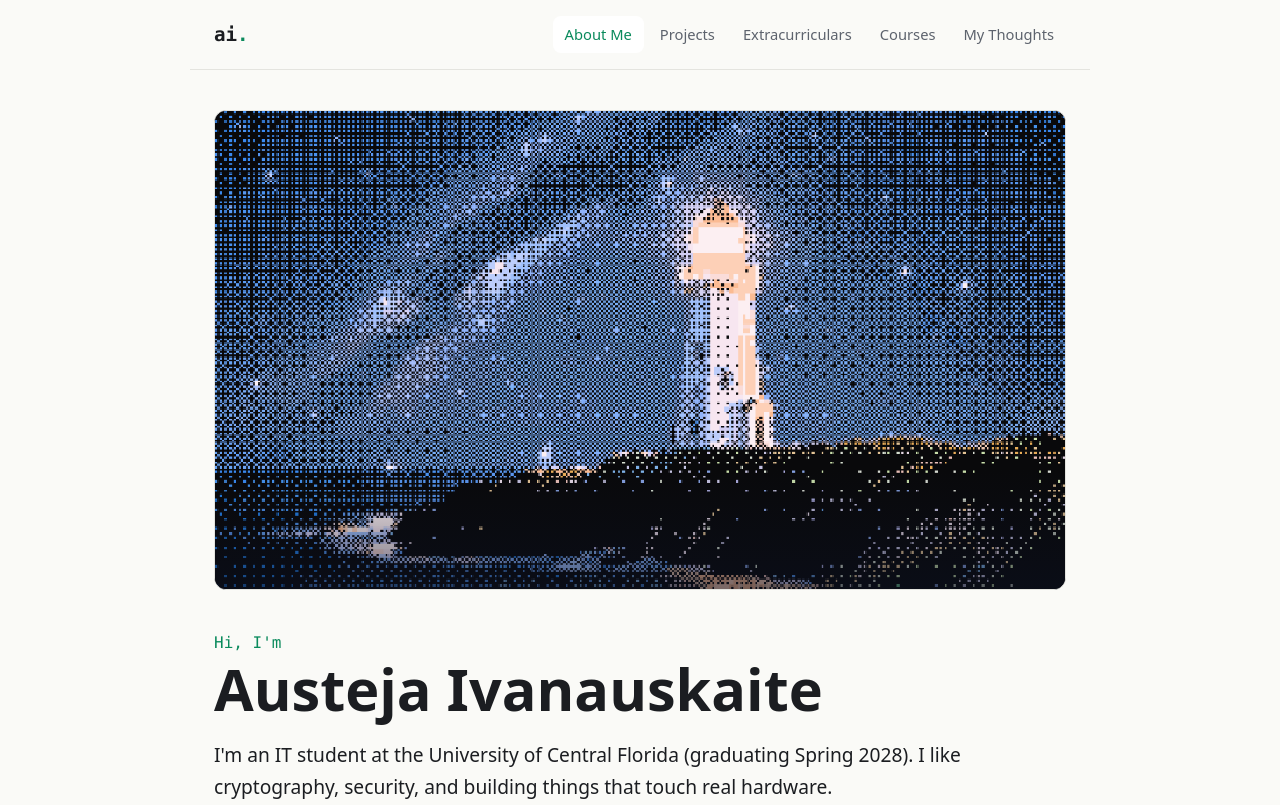
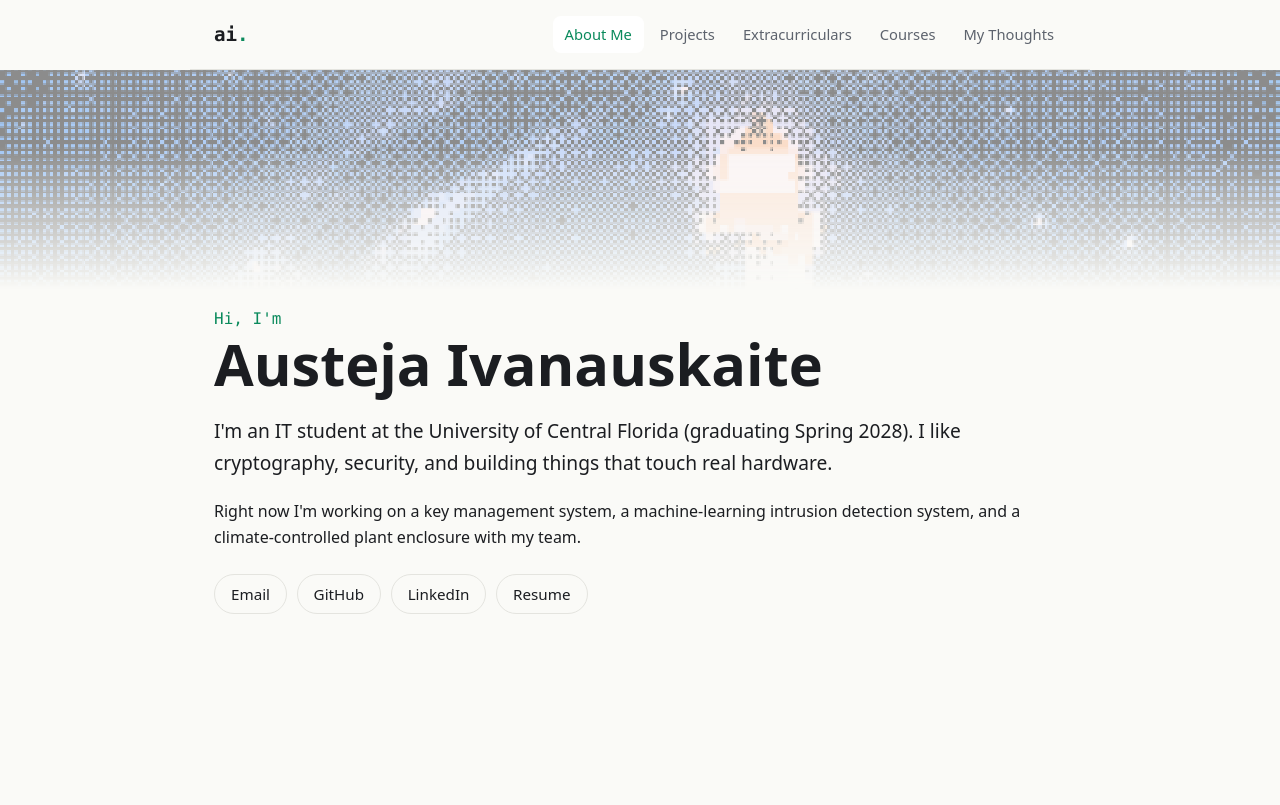
Before and after one commit to austeja-iva/class-site, a plain HTML site: page index.html in a window 1280 px wide. Shown: the top 805 px of the page. Drawn offline with Linux system fonts and the light colour scheme.

Commit message:
Make banner a faded strip across the top

```diff
--- a/index.html
+++ b/index.html
@@ -19,14 +19,13 @@
       <a href="#thoughts">My Thoughts</a>
     </nav>
   </header>
+  <!-- Semi-transparent pixel-art banner across the top -->
+  <div class="top-banner" aria-hidden="true"></div>
 
   <main>
     <!-- ============ ABOUT ME ============ -->
     <section id="about" class="section tab-panel about">
-      <!-- Animated pixel-art banner. To swap it, replace images/lighthouse.webp -->
-      <figure class="hero-art">
-        <img src="images/lighthouse.webp" alt="Animated pixel-art lighthouse under a starry night sky" width="720" height="405" />
-      </figure>
+
       <p class="eyebrow">Hi, I'm</p>
       <h1>Austeja Ivanauskaite</h1>
       <p class="lead">
--- a/styles.css
+++ b/styles.css
@@ -59,24 +59,18 @@ a:hover { text-decoration: underline; }
 main { max-width: var(--max); margin: 0 auto; padding: 0 1.5rem; }
 .section { padding: 3.5rem 0 1rem; min-height: 60vh; }
 .section[hidden] { display: none; }
-.about { padding-top: 2.5rem; }
+.about { padding-top: 1rem; }
 
-/* ---------- Pixel-art banner on About Me ---------- */
-.hero-art {
-  position: relative; margin: 0 0 2.5rem;
-  border: 1px solid var(--border); border-radius: var(--radius);
-  overflow: hidden; background: #0b1020;
+/* ---------- Semi-transparent banner across the top ---------- */
+.top-banner {
+  height: 220px;                       /* how tall the strip is */
+  background: url("images/lighthouse.webp") center 18% / cover no-repeat;
+  image-rendering: pixelated;          /* keeps the pixels crisp */
+  opacity: 0.45;                       /* 0 = invisible, 1 = solid */
+  -webkit-mask-image: linear-gradient(to bottom, black 35%, transparent);
+  mask-image: linear-gradient(to bottom, black 35%, transparent);   /* fades out at the bottom */
 }
-.hero-art img {
-  display: block; width: 100%; height: auto;
-  image-rendering: pixelated;   /* keeps the pixels crisp instead of blurry when scaled up */
-}
-/* soft fade at the bottom so the banner blends into the page */
-.hero-art::after {
-  content: ""; position: absolute; inset: auto 0 0 0; height: 25%;
-  background: linear-gradient(to bottom, transparent, rgba(11, 16, 32, 0.55));
-  pointer-events: none;
-}
+
 h1 { font-size: clamp(2.4rem, 6vw, 3.6rem); margin: 0 0 1rem; line-height: 1.1; }
 h2 { font-size: 1.6rem; margin: 0 0 1rem; }
 h3 { margin: 0.25rem 0 0.5rem; font-size: 1.1rem; }
```
